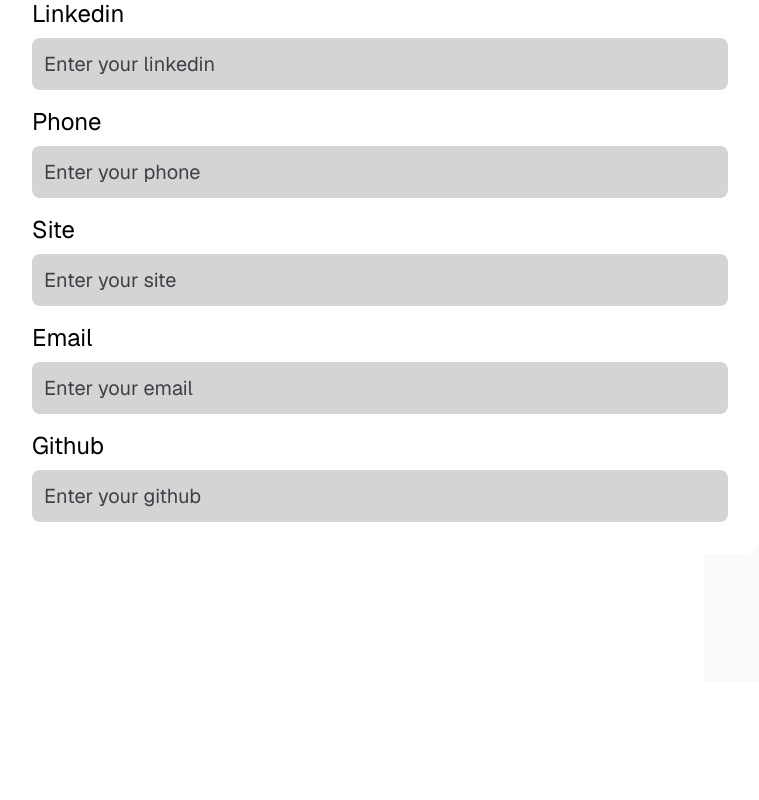
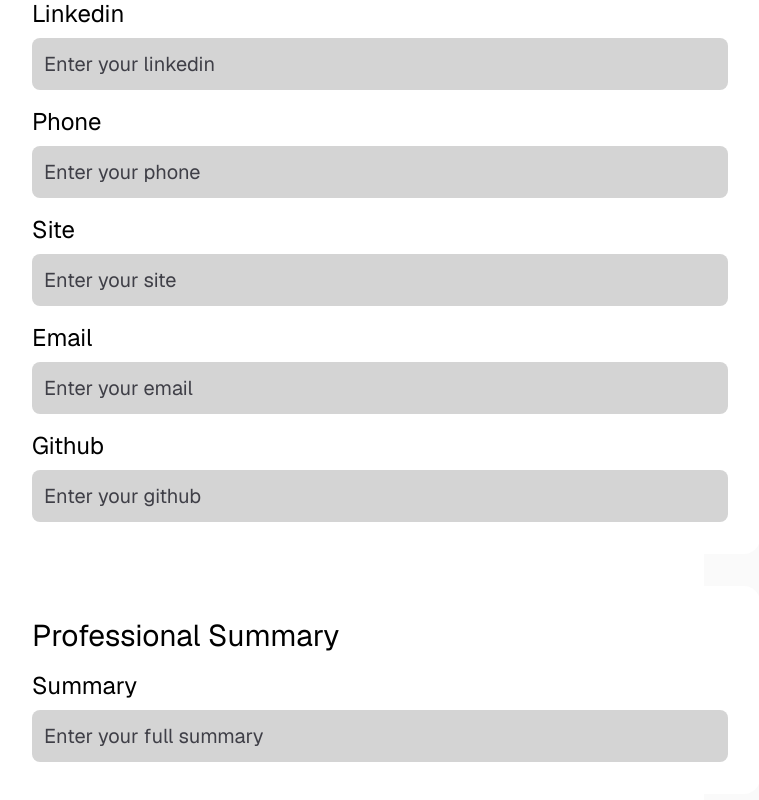
Before and after one commit to Buenohy/nextjs-resume-generator-cv, a Next.js app: page / in a window 1280 px wide. Shown: the part 454-1254 px from the top of the page, without its empty margins (320-1079 px from the left). Before the commit the page ends 1136 px from the top, so only its background shows below. Built offline with nearby package versions, Linux system fonts and the light colour scheme.

Commit message:
feat: Profissional summary

```diff
--- a/src/app/components/Card.tsx
+++ b/src/app/components/Card.tsx
@@ -6,7 +6,7 @@ interface CardProps {
 
 export default function Card({ title, children }: CardProps) {
   return (
-    <div className="rounded-2xl bg-white p-8 flex flex-col gap-4 min-w-190">
+    <div className="rounded-2xl bg-white p-8 flex flex-col gap-4 min-w-95 sm:min-w-190">
       <h1 className="text-black text-3xl">{title}</h1>
       {children}
     </div>
--- a/src/app/components/Input.tsx
+++ b/src/app/components/Input.tsx
@@ -8,7 +8,7 @@ export default function Input({ title, placeholder }: InputProps) {
     <div className="flex flex-col gap-2">
       <h1 className="text-black text-2xl">{title}</h1>
       <input
-        className="bg-neutral-300 rounded-lg placeholder:text-zinc-700 text-black p-3 text-xl"
+        className="bg-neutral-300 rounded-lg placeholder:text-zinc-700 text-black p-3 text-xl cursor-pointer"
         type="text"
         name=""
         id=""
--- a/src/app/page.tsx
+++ b/src/app/page.tsx
@@ -16,6 +16,9 @@ export default function Home() {
             <Input title="Email" placeholder="Enter your email" />
             <Input title="Github" placeholder="Enter your github" />
           </Card>
+          <Card title="Professional Summary">
+            <Input title="Summary" placeholder="Enter your full summary" />
+          </Card>
         </div>
       </main>
     </div>
```
